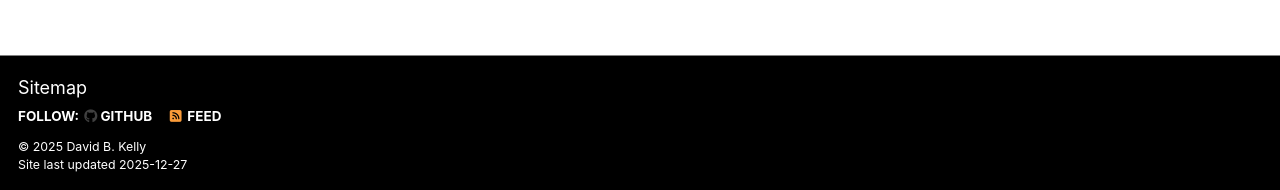
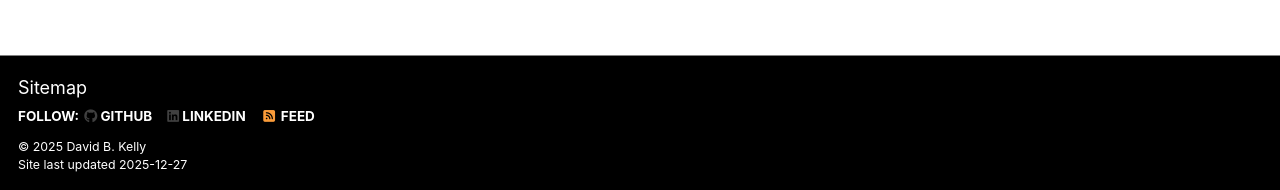
Before and after one commit to davidbkelly/davidbkelly.github.io, a Jekyll site: the page built from _pages/about.md, in a window 1280 px wide. Shown: the part 707-897 px from the top of the page. Built offline with Jekyll 4.4.1, drawn with Linux system fonts in a browser that asks for light colours; some web fonts are replaced; a script bundle is joined from its source files by our own code; library files that are not in the unit come from our copies.

Commit message:
Add LinkedIn link to footer social icons

```diff
--- a/_includes/footer.html
+++ b/_includes/footer.html
@@ -1,19 +1,26 @@
 {% include base_path %}
 
-{% if site.author.github or site.author.bitbucket or site.atom_feed.hide != true %}
+{% if site.author.github or site.author.linkedin or site.author.bitbucket or site.atom_feed.hide != true %}
 <div class="page__footer-follow">
   <ul class="social-icons">
     {% if site.data.ui-text[site.locale].follow_label %}
       <li><strong>{{ site.data.ui-text[site.locale].follow_label }}</strong></li>
     {% endif %}
+
     {% if site.author.github %}
       <li><a href="https://github.com/{{ site.author.github }}"><i class="fab fa-github" aria-hidden="true"></i> GitHub</a></li>
     {% endif %}
+
+    {% if site.author.linkedin %}
+      <li><a href="https://www.linkedin.com/in/{{ site.author.linkedin }}/"><i class="fab fa-linkedin" aria-hidden="true"></i> LinkedIn</a></li>
+    {% endif %}
+
     {% if site.author.bitbucket %}
       <li><a href="https://bitbucket.org/{{ site.author.bitbucket }}"><i class="fab fa-bitbucket" aria-hidden="true"></i> Bitbucket</a></li>
     {% endif %}
+
     {% if site.atom_feed.hide != true %}
-    <li><a href="{% if site.atom_feed.path %}{{ site.atom_feed.path }}{% else %}{{ base_path }}/feed.xml{% endif %}"><i class="fa fa-fw fa-rss-square" aria-hidden="true"></i> {{ site.data.ui-text[site.locale].feed_label | default: "Feed" }}</a></li>
+      <li><a href="{% if site.atom_feed.path %}{{ site.atom_feed.path }}{% else %}{{ base_path }}/feed.xml{% endif %}"><i class="fa fa-fw fa-rss-square" aria-hidden="true"></i> {{ site.data.ui-text[site.locale].feed_label | default: "Feed" }}</a></li>
     {% endif %}
   </ul>
 </div>
```
